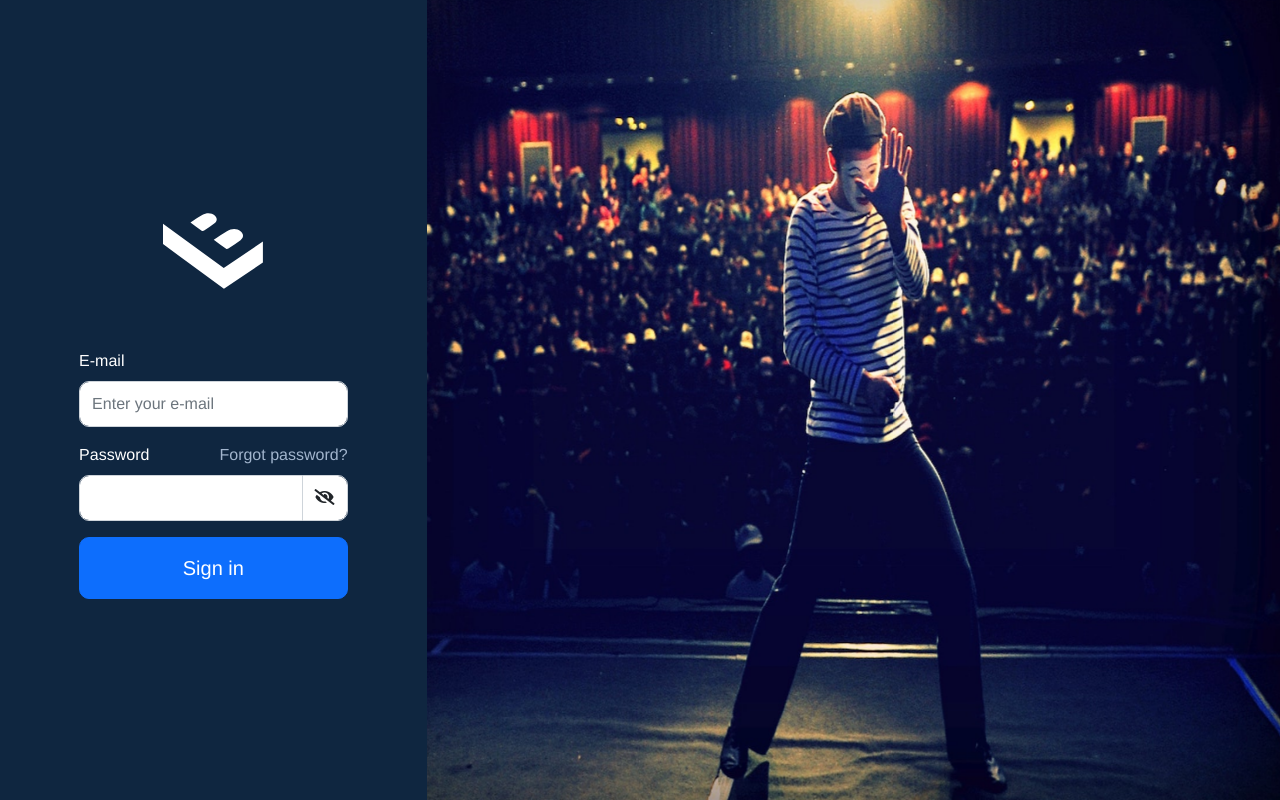
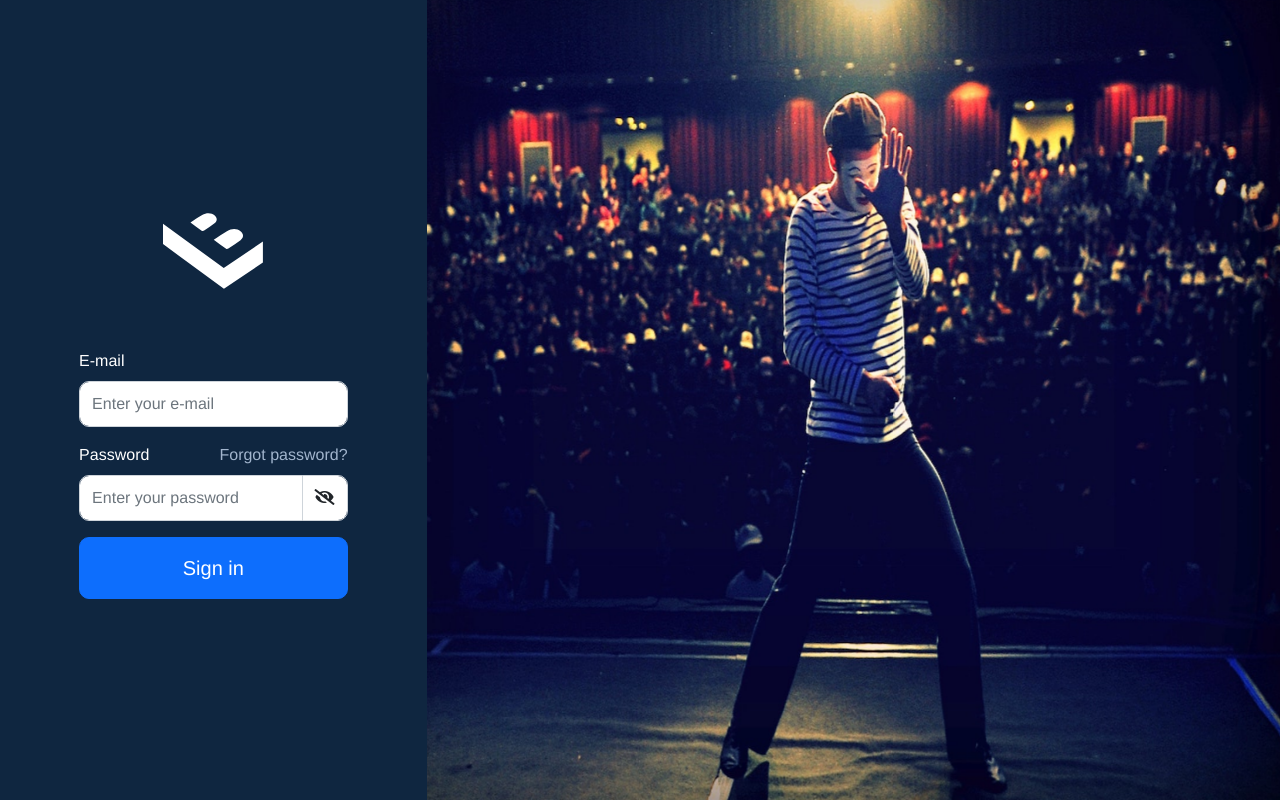
Before and after one commit to Woolgar/login-form, a Vue app: page / in a window 1280 px wide. Built offline with nearby package versions, Linux system fonts and the light colour scheme.

Commit message:
minor adjustments

```diff
--- a/src/components/Login.vue
+++ b/src/components/Login.vue
@@ -29,12 +29,14 @@
                 type="text"
                 class="form-control"
                 v-model="password"
+                placeholder="Enter your password"
               />
               <input
                 v-else
                 type="password"
                 class="form-control"
                 v-model="password"
+                placeholder="Enter your password"
               />
               <div class="input-group-append">
                 <button class="button form-control" @click="toggleShow">
@@ -123,6 +125,7 @@ input {
 }
 .pw-group span {
   color: #a2b5cd;
+  cursor: pointer;
 }
 label {
   display: flex;
@@ -131,4 +134,7 @@ label {
 .img-container {
   overflow: hidden;
 }
+.btn:focus {
+  box-shadow: none;
+}
 </style>
```
